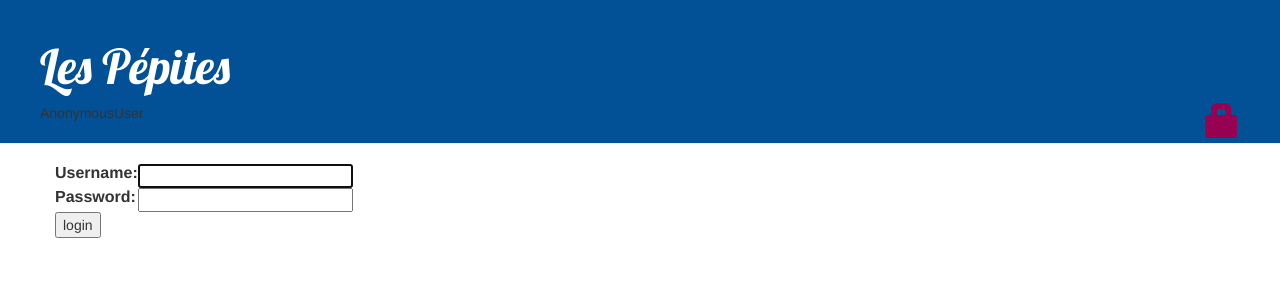
After one commit to JessyMe/mon-nouveau-blog, a Django app: page /accounts/login/ in a window 1280 px wide. The commit adds this page. Shown: the top 300 px of the page. Run offline with Django 3.2, Linux system fonts and the light colour scheme; some libraries are stand-ins or nearby versions.

Commit message:
Security settings for the site.

```diff
--- a/blog/templates/blog/base.html
+++ b/blog/templates/blog/base.html
@@ -10,11 +10,16 @@
   </head>
   <body>
     <div class="page-header">
+    <h1><a href="/">Les Pépites</a></h1>
+    {{ user}}
     {% if user.is_authenticated %}
         <a href="{% url 'post_new' %}" class="top-menu"><span class="glyphicon glyphicon-plus"></span></a>
         <a href="{% url 'post_draft_list' %}" class="top-menu"><span class="glyphicon glyphicon-edit"></span></a>
-        {% endif %}
-        <h1><a href="/">Les Pépites</a></h1>
+        <p class="top-menu">Hello {{ user.username }} <small>(<a href="{% url 'logout' %}">Log out</a>)</small></p>
+        {% else %}
+        <a href="{% url 'login' %}" class="top-menu"><span class="glyphicon glyphicon-lock"></span></a>
+    {% endif %}
+
     </div>
     <div class="content container">
         <div class="row">
--- /dev/null
+++ b/blog/templates/registration/login.html
@@ -0,0 +1,24 @@
+{% extends "blog/base.html" %}
+
+{% block content %}
+    {% if form.errors %}
+        <p>Your username and password didn't match. Please try again.</p>
+    {% endif %}
+
+    <form method="post" action="{% url 'login' %}">
+    {% csrf_token %}
+        <table>
+        <tr>
+            <td>{{ form.username.label_tag }}</td>
+            <td>{{ form.username }}</td>
+        </tr>
+        <tr>
+            <td>{{ form.password.label_tag }}</td>
+            <td>{{ form.password }}</td>
+        </tr>
+        </table>
+
+        <input type="submit" value="login" />
+        <input type="hidden" name="next" value="{{ next }}" />
+    </form>
+{% endblock %}
--- a/blog/views.py
+++ b/blog/views.py
@@ -4,6 +4,7 @@ from django.utils import timezone
 from .models import Post
 from django.shortcuts import render, get_object_or_404
 from .forms import PostForm
+from django.contrib.auth.decorators import login_required
 
 
 def post_list(request):
@@ -26,6 +27,7 @@ def post_new(request):
         form = PostForm()
     return render (request, 'blog/post_edit.html', {'form' : form})
 
+@login_required
 def post_edit(request, pk):
     post = get_object_or_404(Post, pk=pk)
     if request.method == "POST":
@@ -39,15 +41,18 @@ def post_edit(request, pk):
         form = PostForm(instance=post)
     return render(request, 'blog/post_edit.html', {'form': form})
 
+@login_required
 def post_draft_list(request):
     posts = Post.objects.filter(published_date__isnull=True).order_by("created_date")
     return render(request,"blog/post_draft_list.html" , {"posts": posts})
 
+@login_required
 def post_publish(request, pk):
     post = get_object_or_404(Post, pk=pk)
     post.publish()
     return redirect('post_list')
 
+@login_required
 def post_remove(request, pk):
     post = get_object_or_404(Post, pk=pk)
     post.delete()
--- a/mysite/settings.py
+++ b/mysite/settings.py
@@ -120,3 +120,4 @@ USE_TZ = True
 
 STATIC_URL = '/static/'
 STATIC_ROOT = os.path.join(BASE_DIR, 'static')
+LOGIN_REDIRECT_URL = '/'
--- a/mysite/urls.py
+++ b/mysite/urls.py
@@ -13,10 +13,14 @@ Including another URLconf
     1. Import the include() function: from django.urls import include, path
     2. Add a URL to urlpatterns:  path('blog/', include('blog.urls'))
 """
+from django.urls import path, include
 from django.contrib import admin
-from django.urls import path, include
+
+from django.contrib.auth import views
 
 urlpatterns = [
     path('admin/', admin.site.urls),
+    path('accounts/login/', views.LoginView.as_view(), name='login'),
+    path('accounts/logout/', views.LogoutView.as_view(next_page='/'), name='logout'),
     path('',include("blog.urls")),
 ]
```
